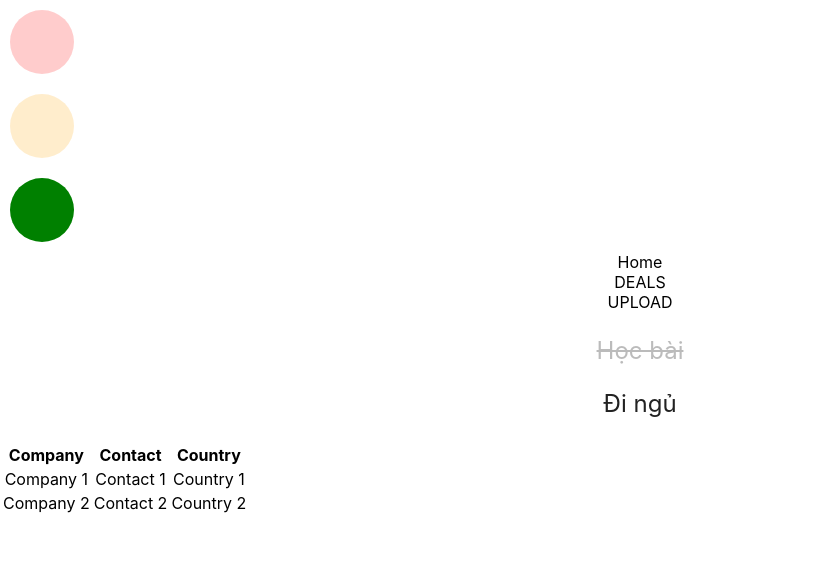
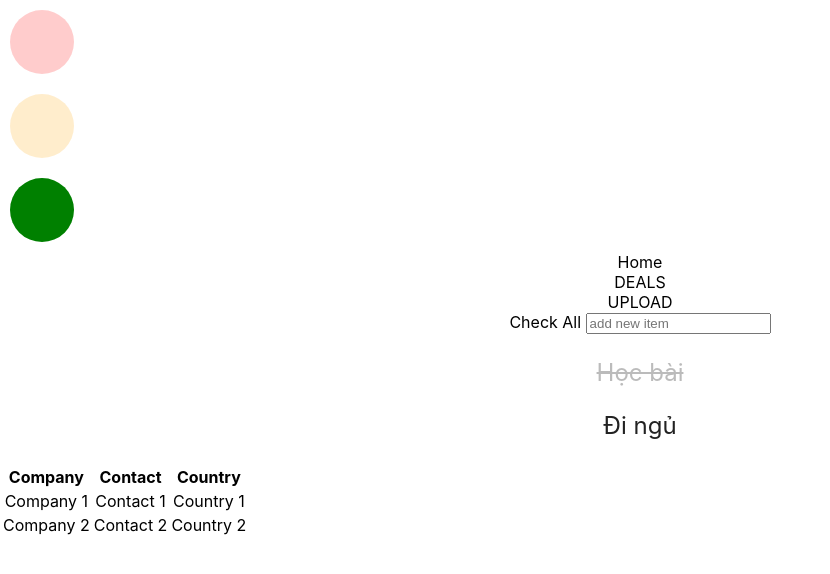
Before and after one commit to chinhphan099/reactjs-start, a React (Create React App) app in the folder todo-list/: page / in a window 1280 px wide. Shown: the top 574 px of the page, without its empty margins (0-830 px from the left). Built offline with nearby package versions, Linux system fonts and the light colour scheme.

Commit message:
input add todo item

```diff
--- a/todo-list/src/App.js
+++ b/todo-list/src/App.js
@@ -5,9 +5,7 @@ import MainMenu from './components/MainMenu/MainMenu';
 import TableRow from './components/TableRow/TableRow';
 import TrafficLight from './components/TrafficLight/TrafficLight';
 
-const RED = 0,
-    ORANGE = 1,
-    GREEN = 2;
+const RED = 0, ORANGE = 1, GREEN = 2;
 class App extends Component {
     constructor() {
         super();
@@ -28,11 +26,16 @@ class App extends Component {
 
         this.state = {
             currentColor: RED,
+            newItem: '',
+            currentFilter: 'all', // All, active, complete - Chua lam
             todoItems: [
                 { title: 'Học bài', isComplete: true },
                 { title: 'Đi ngủ' }
             ]
         };
+
+        this.onKeyUp = this.onKeyUp.bind(this);
+        this.onChange = this.onChange.bind(this);
 
         setInterval(() => {
             this.setState({
@@ -56,7 +59,7 @@ class App extends Component {
         // this.state.todoItems[index].isComplete = !this.state.todoItems[index].isComplete;
         return () => {
             const isComplete = item.isComplete;
-            const {todoItems} = this.state;
+            const { todoItems } = this.state;
             const index = this.state.todoItems.indexOf(item);
             this.setState({
                 todoItems: [
@@ -71,19 +74,61 @@ class App extends Component {
         };
     }
 
+    onKeyUp(event) {
+        const text = event.target.value;
+        if(!text.trim()) {
+            return;
+        }
+
+        if(event.keyCode !== 13) {
+            this.setState({
+                newItem: text
+            });
+            return;
+        }
+
+        this.setState({
+            newItem: '',
+            todoItems: [
+                {title: text, isComplete: false},
+                ...this.state.todoItems
+            ]
+        });
+    }
+
+    onChange(event) {
+        this.setState({
+            newItem: event.target.value
+        });
+    }
+
     render() {
-        const { currentColor } = this.state;
+        const { currentColor, newItem, todoItems } = this.state;
+        // Filter All, Active, Complete todoItems then return
+        //....
+
+
         return (
-            <div className = "App">
-                <TrafficLight currentColor={currentColor}/>
+            <div className="App">
+            <TrafficLight currentColor={currentColor} />
             {
                 this.mainMenu.map((item, index) =>
-                        <MainMenu key = { index } item = { item } />
+                    <MainMenu key={index} item={item} />
                 )
             }
+            <div className="header">
+            <span> Check All </span>
+            <input type="text" placeholder="add new item" value={newItem}
+                onKeyUp={this.onKeyUp}
+                onChange={this.onChange}
+            />
+            </div>
             {
-                    this.state.todoItems.length > 0 && this.state.todoItems.map((item, index) =>
-                        <TodoItem key={index} item={item} onClick={this.onItemClick(item)} />
+                todoItems.length > 0 && todoItems.map((item, index) =>
+                    <TodoItem key={index}
+                    item = { item }
+                    onClick = { this.onItemClick(item) }
+                    />
                 )
             }
             { this.state.todoItems.length === 0 && 'Nothing here' }
@@ -93,7 +138,7 @@ class App extends Component {
                     <tr>
                         {
                         this.table.heading.map((item, index) =>
-                                    <th key={index}> { item } </th>
+                            <th key={index}>{item}</th>
                         )
                     }
                     </tr>
```
Lines whose indentation alone changed are shown as unchanged.
